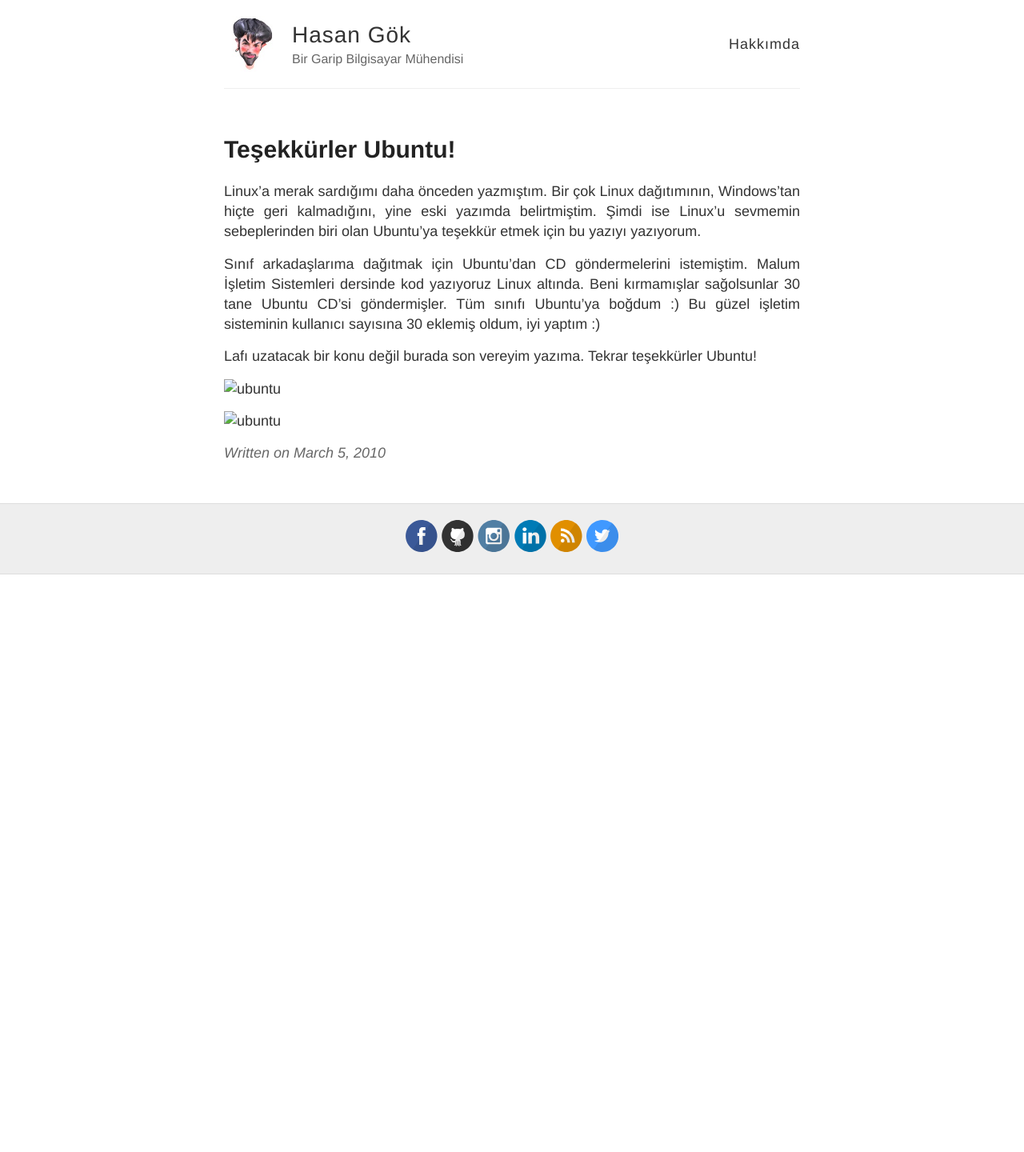
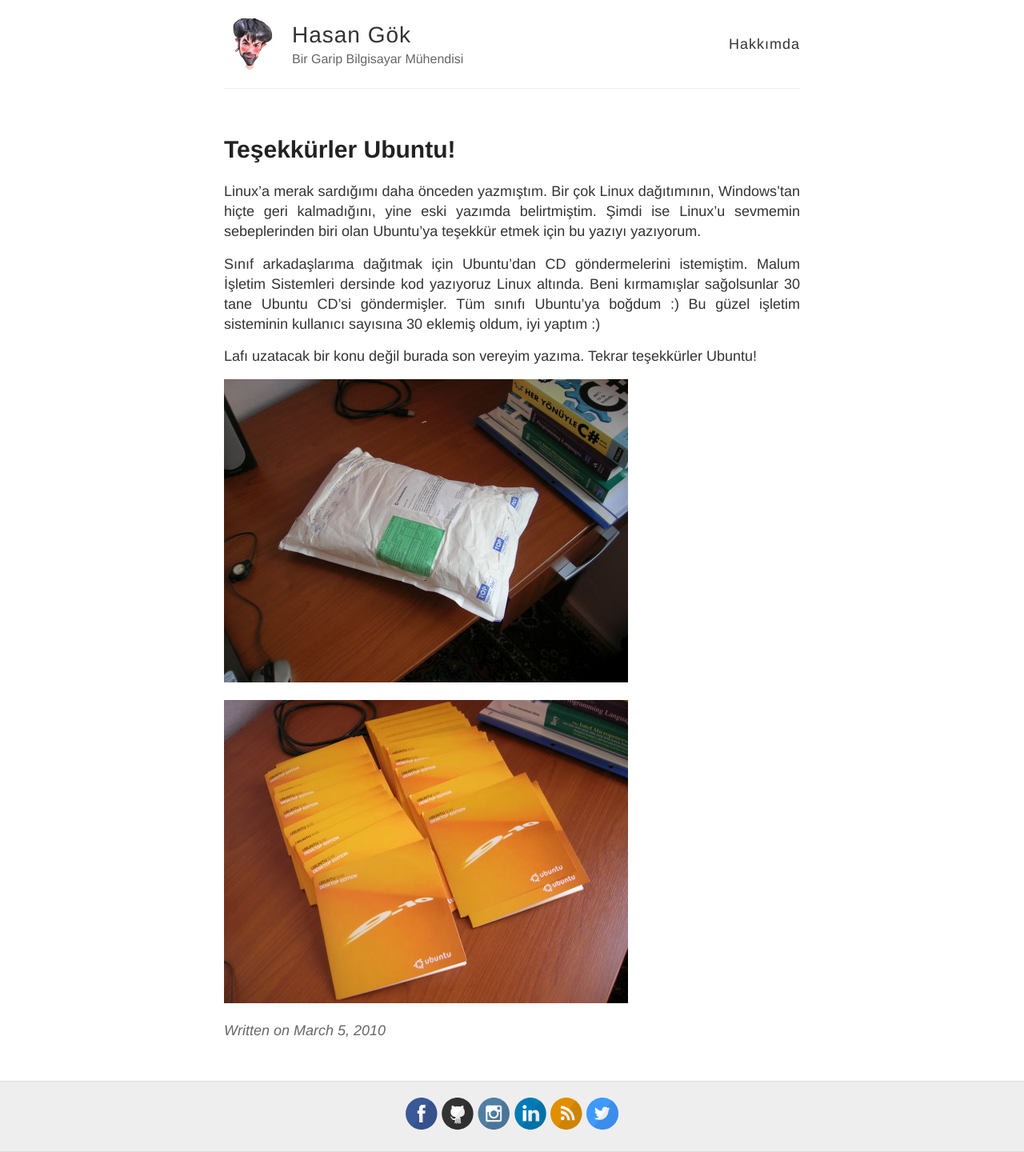
Before and after one commit to hasangok/hasangok.github.io, a Jekyll site: the page built from _posts/2010-03-05-tesekkurler-ubuntu.md, in a window 1280 px wide. Shown: the whole page at 80% size. Built offline with Jekyll 4.4.1, drawn with Linux system fonts in a browser that asks for light colours; comment, search, counter and statistics services are not loaded; before the commit the page ends 900 px from its top, so only the background shows below that.

Commit message:
Update 2010-03-05-tesekkurler-ubuntu.md

```diff
--- a/_posts/2010-03-05-tesekkurler-ubuntu.md
+++ b/_posts/2010-03-05-tesekkurler-ubuntu.md
@@ -12,6 +12,6 @@
 
 Lafı uzatacak bir konu değil burada son vereyim yazıma. Tekrar teşekkürler Ubuntu!
 
-![ubuntu](http://www.hasangok.com.tr/wp-content/uploads/2010/03/ubuntu_2.jpg)
+![ubuntu](https://raw.githubusercontent.com/hasangok/hasangok.github.io/master/uploads/2010/03/ubuntu_2.jpg)
 
-![ubuntu](http://www.hasangok.com.tr/wp-content/uploads/2010/03/ubuntu_1.jpg)
+![ubuntu](https://raw.githubusercontent.com/hasangok/hasangok.github.io/master/uploads/2010/03/ubuntu_1.jpg)
```
